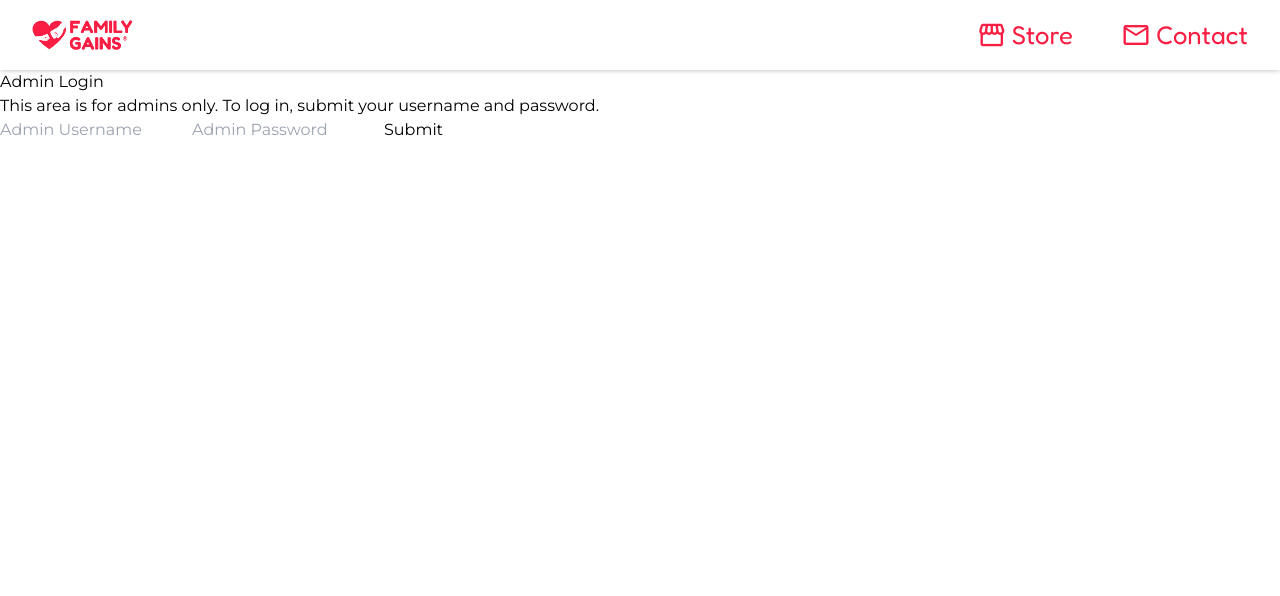
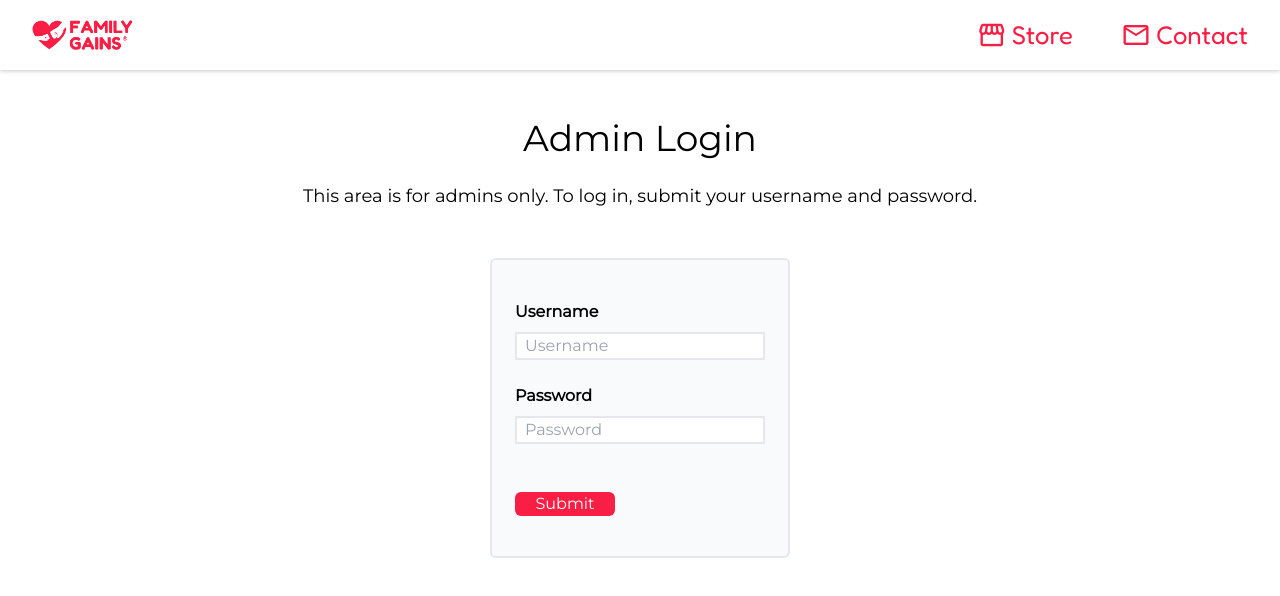
Before and after one commit to pgarbrecht/family-gains-frontend, a React (Create React App) app: page /admin in a window 1280 px wide. Shown: the top 596 px of the page. Built offline with nearby package versions, Linux system fonts and the light colour scheme; no server answers.

Commit message:
admin login page styled

```diff
--- a/src/components/AdminLogin.js
+++ b/src/components/AdminLogin.js
@@ -29,30 +29,39 @@ function AdminLogin(props) {
 
     return (
     <>
-    <h1>Admin Login</h1>
-    <p>This area is for admins only. To log in, submit your username and password.</p>
-        <form onSubmit={handleAdminSubmit} >
+    <h1 className='text-3xl md:text-4xl text-center pt-12'>Admin Login</h1>
+    <p className='text-lg text-center pt-6 pr-8 pl-8 pb-12'>This area is for admins only. To log in, submit your username and password.</p>
+        <div className='flex justify-center'>
+            <form onSubmit={handleAdminSubmit} className='flex flex-col justify-center items-center border-2 h-[300px] w-[300px] bg-slate-50 rounded-md'>
+                <div className='flex flex-col'>
+                <label htmlFor='name' className='mb-2 font-extrabold'>Username</label>
                 <input
+                    className='border-2  mb-6 w-[250px] pl-2'
                     id='name'
                     type='text'
                     value={adminInput.name}
                     onChange={handleAdminChange}
-                placeholder='Admin Username'
+                    placeholder='Username'
+                >
+                </input>
+                <label htmlFor='password' className='mb-2 font-extrabold'>Password</label>
+                <input
+                    className='border-2  mb-12 w-[250px] pl-2'
+                    id='password'
+                    type='password'
+                    value={adminInput.password}
+                    onChange={handleAdminChange}
+                    placeholder='Password'
                     >
                 </input>
                 <input
-                id='password'
-                type='text'
-                value={adminInput.password}
-                onChange={handleAdminChange}
-                placeholder='Admin Password'
-                >
-            </input>
-            <input
+                    className='rounded-md w-[100px] bg-familygainsred text-white'
                     type='submit'
                     value='Submit'
                 />
+                </div>
             </form>
+        </div>
     </>
     )
 }
```
Lines whose indentation alone changed are shown as unchanged.
